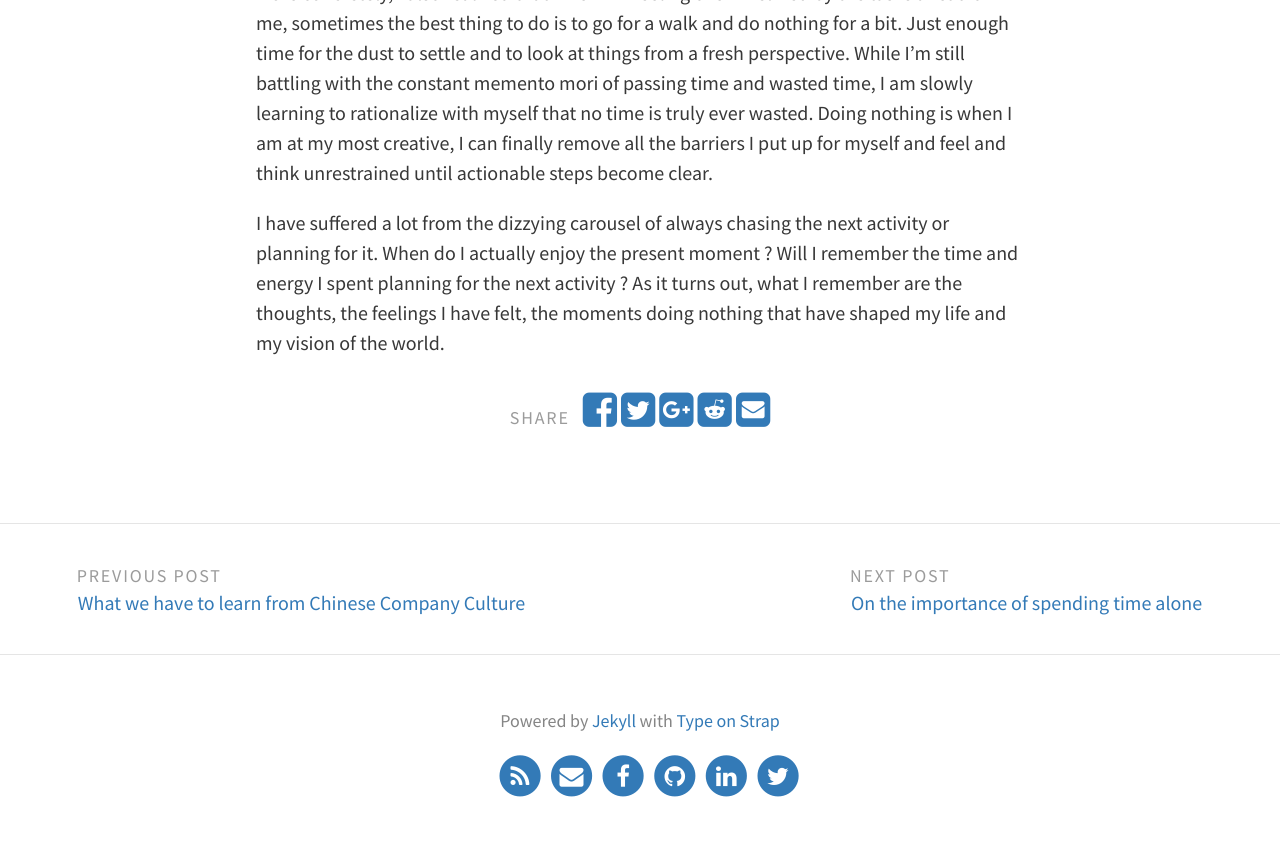
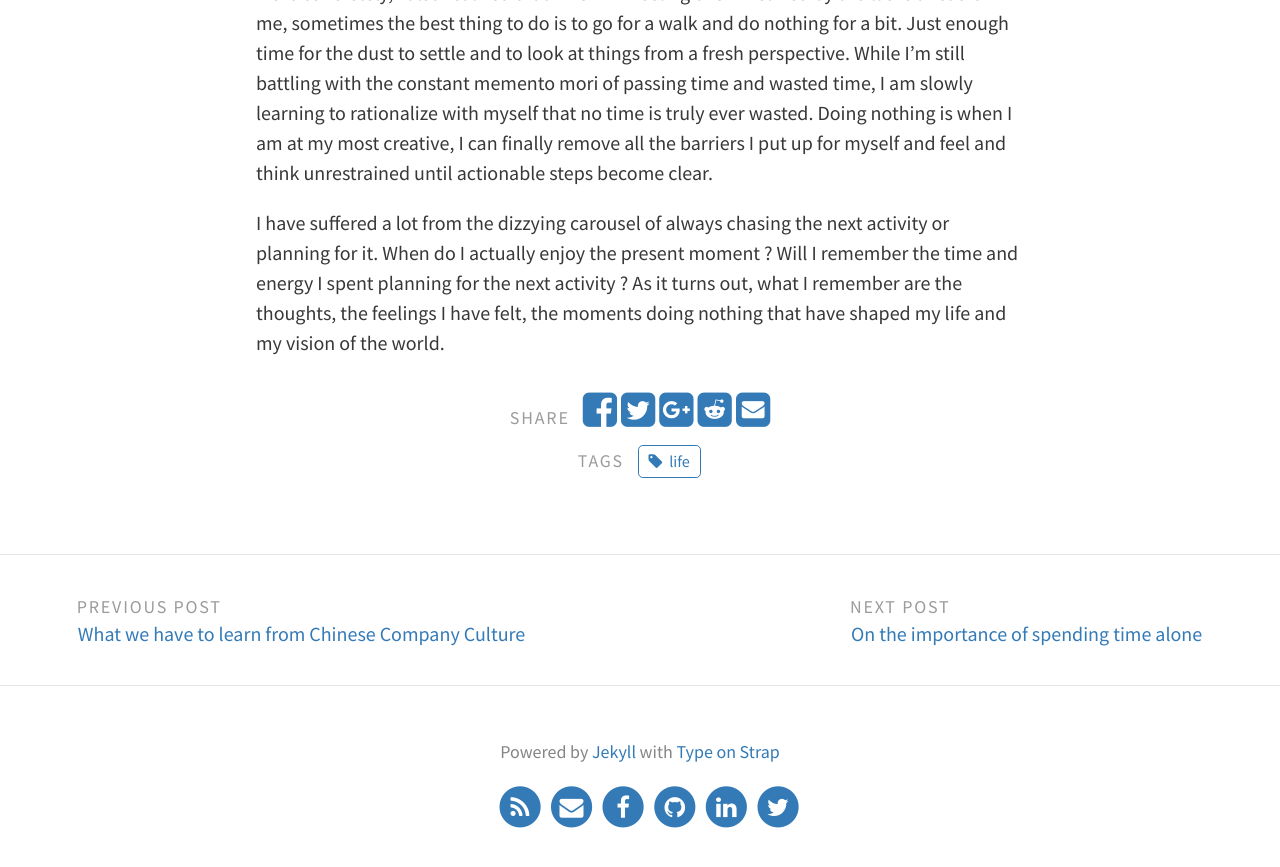
Before and after one commit to Simeonedef/simeonedef.github.io, a Jekyll site: the page built from _posts/2021-08-25-Importance-of-doing-nothing.markdown, in a window 1280 px wide and 900 px high, scrolled down 1271 px. Shown: the top 867 px of the window. Built offline with Jekyll 4.4.1, drawn with Linux system fonts in a browser that asks for light colours.

Commit message:
fixing tags

```diff
--- a/_posts/2018-06-28-China-Workplace.markdown
+++ b/_posts/2018-06-28-China-Workplace.markdown
@@ -3,6 +3,7 @@ layout: post
 title:  "What we have to learn from Chinese Company Culture"
 date:   2018-06-28 15:25:00 +0200
 categories: China Digital Era
+tags: [China]
 ---
 
 For a long time China has been hermetic to western culture which allowed them to develop company cultures and mindsets from scratch specific to their population. Many behaviors that we would find incongruous are standard in their part of the world. Chinese company culture could be described as a mixture of 'test and learn' with a focus on productivity.
--- a/_posts/2021-08-25-Importance-of-being-alone.markdown
+++ b/_posts/2021-08-25-Importance-of-being-alone.markdown
@@ -3,6 +3,7 @@ layout: post
 title:  "On the importance of spending time alone"
 date:   2021-08-25 16:07:00 +0200
 categories: life
+tags: [life]
 ---
 
 As an only child, I am quite terrified at the idea of being alone. I have grown up surrounded by the reminder that outside of my parents, half of my grandparents, no one in this world will love me and support me unconditionally. And that, as nature wants it, one day all of these people will disappear and the only person who will be there for me is myself. We never know when this day might come, there have been already quite a few close calls in my short life already.
--- a/_posts/2021-08-25-Importance-of-doing-nothing.markdown
+++ b/_posts/2021-08-25-Importance-of-doing-nothing.markdown
@@ -3,6 +3,7 @@ layout: post
 title:  "On the importance of doing nothing"
 date:   2021-08-25 14:42:00 +0200
 categories: life
+tags: [life]
 ---
 
 Growing up, going to piano lessons at the conservatory, with the same teacher for about 10 years, he and I would always start our lessons with a bit of small talk. Ranging from what I have been learning at school, to life habits, no stones were left unturned.
```
